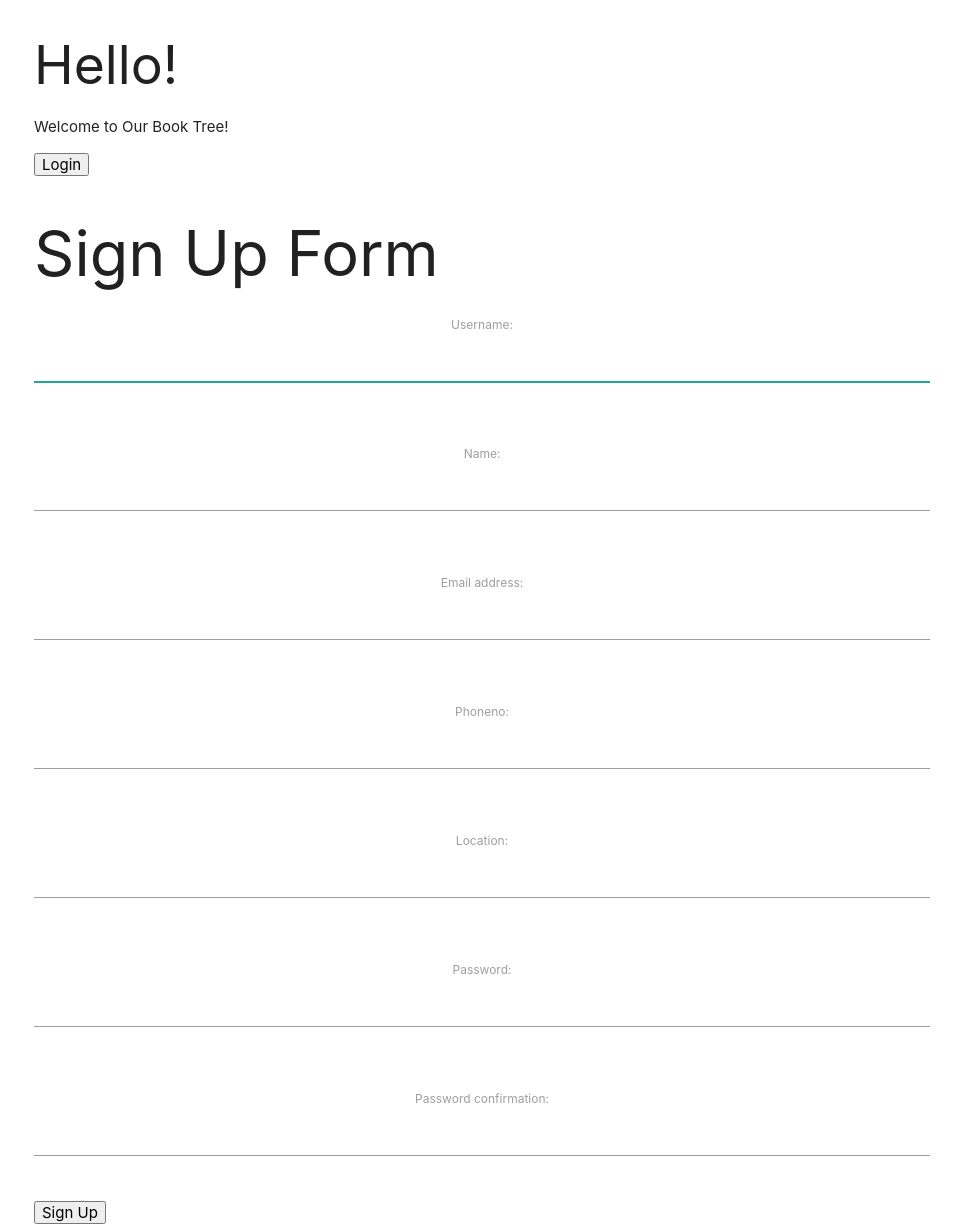
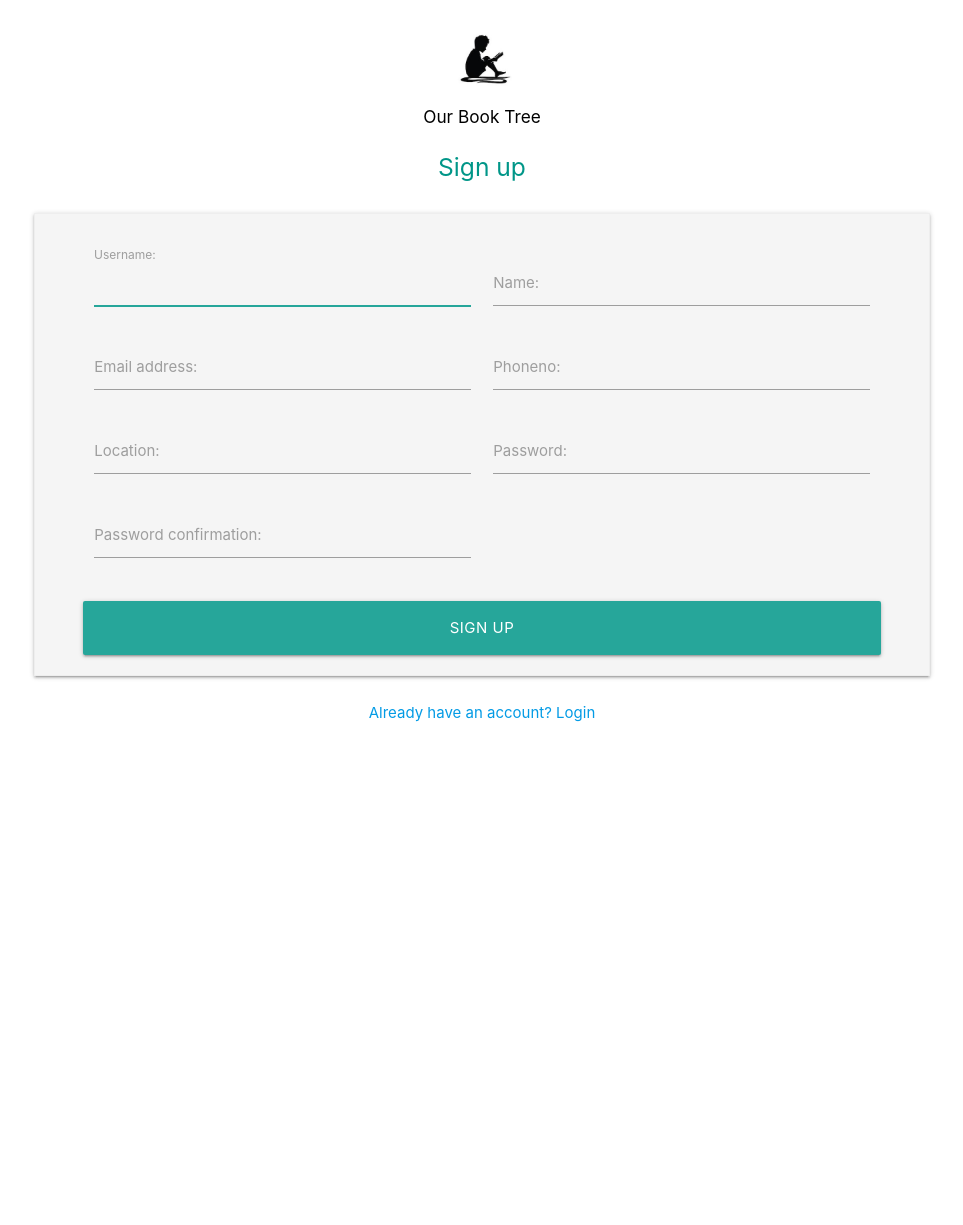
Before and after one commit to suraj-ranganath/OurBookTreeDjango, a Django app: page /signup/ in a window 1280 px wide. Shown: the whole page, without its empty margins (158-1121 px from the left). After the commit the page ends 722 px from the top, so only its background shows below. Run offline with Django 3.2, Linux system fonts and the light colour scheme; some libraries are stand-ins or nearby versions.

Commit message:
Added materialize to all pages, added navbar, sign up form

```diff
--- a/templates/base.html
+++ b/templates/base.html
@@ -14,6 +14,22 @@
    <script src="https://ajax.googleapis.com/ajax/libs/jquery/2.1.1/jquery.min.js"></script>
 </head>
 <body>
+  {% block navbar %}
+  <nav class="teal lighten-1" role="navigation">
+    <div class="nav-wrapper">
+      <a href="{% url 'home' %}" class="brand-logo" style="padding-left: 20px;"><img src = "{% static "OBTApp/images/logo-wobg.png" %}" width = "35" height = auto> Our Book Tree</a>
+      <ul id="nav-mobile" class="right hide-on-med-and-down">
+        <li><a href="#">Dummy</a></li>
+        <li><a href="#">Dummy</a></li>
+        {% if user.is_authenticated %}
+        <li><a href="{% url 'logout' %}" >Log out</a></li>
+        {% else %}
+        <li><a href="{% url 'login' %}" >Login</a></li>
+        {% endif %}
+      </ul>
+    </div>
+  </nav>
+  {% endblock %}
   <main>
     {% block content %}
     {% endblock %}
--- a/templates/signup.html
+++ b/templates/signup.html
@@ -1,37 +1,55 @@
 {% extends 'base.html' %}
+{% block title %}Sign Up{% endblock %}
+{% load static %}
+{% block navbar %}{% endblock %}
+{% block content %}
+<div class="section"></div>
+  <main>
+    <center>
+      <a href="{% url 'home' %}" style="color: black;">
+      <div class = "row">
+      <!-- <img class="responsive-img" style="width: 100px;" src="https://static.wixstatic.com/media/408f3b_475b5a12cdc54a608377a6e926b974fa~mv2.jpeg" alt = "Our Book Tree"/> -->
 
-{% block content %}
+      <img style="width: 60px;" src="{% static "OBTApp/images/logo.jpeg" %}" alt = "Our Book Tree"/> <h6>Our Book Tree</h6> </a>
+
+    </div>
+      <h5 class="teal-text">Sign up</h5>
+     <br>
+
       <div class="container">
-  <!--Data or Content-->
-  <div class="box-1">
-      <div class="content-holder">
-          <h2>Hello!</h2>
-          <p>Welcome to Our Book Tree!</p>
-          <a href = "{% url 'login' %}"><button>Login</button></a>
+        <div class="z-depth-1 grey lighten-4 row" style="display: inline-block; padding: 10px 48px 0px 48px; border: 1px solid #EEE;">
+
+          <form class="col s12" method="post">
+            {% csrf_token %}
+            <div class='row'>
+              <div class='col s6'>
               </div>
             </div>
-  <div class="box-2">
-    <div class="login-form-container">
-      <h1>Sign Up Form</h1>
-        <form method="post">
-          {% csrf_token %}
 
+            <div class='row'>
               {% for field in form %}
-          <p style="text-align:center;">
+              <div class='input-field col s6'>
                 {{ field.label_tag }}
                 {{ field }}
-          </p>
-            <br>
+              </div>
               {% endfor %}
-          <button class="login-button" type="submit">Sign Up</button>
-        </form>
-    </div>
-  </div>
             </div>
 
 
 
+            <center>
+              <div class='row'>
+                <button type='submit' name='btn_login' class='col s12 btn btn-large waves-effect teal lighten-1'>Sign Up</button>
+              </div>
+            </center>
+          </form>
+        </div>
+      </div>
+      <a href="{% url 'login' %}">Already have an account? Login</a>
+    </center>
 
+
+  </main>
   <!--
   <h2>Sign up</h2>
   <form method="post">
@@ -50,4 +68,5 @@
     {% endfor %}
     <button type="submit">Sign up</button>
   </form>-->
+
   {% endblock %}
```
Also changed, not shown: templates/home.html (+22 -9 lines), templates/registration/login.html (+11 -9 lines), OBTApp/static/OBTApp/images/logo-wobg.png (added). Lines whose indentation alone changed are shown as unchanged.
